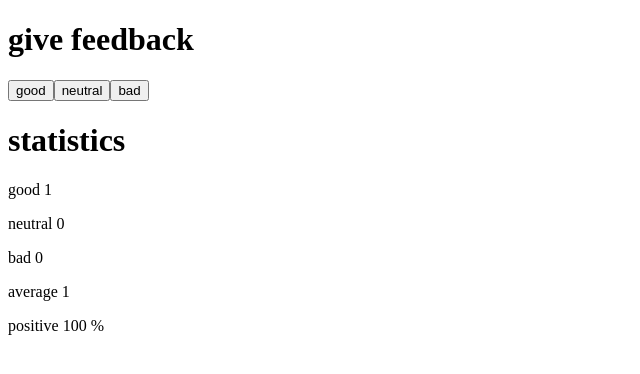
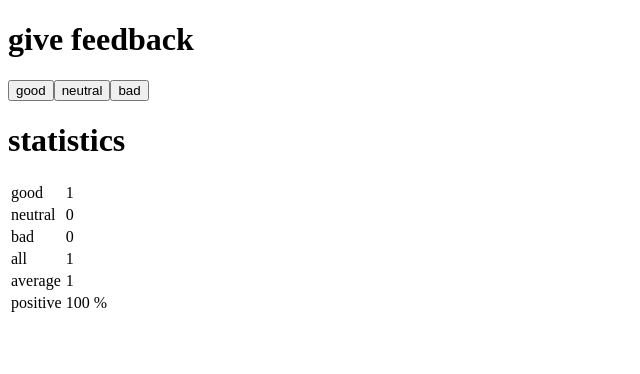
Before and after one commit to axvg/fullso-22, a React (Create React App) app in the folder part1/unicafe/: page / in a window 1280 px wide. Both pictures are taken after a click on the button "good". Shown: the top 374 px of the page, without its empty margins (0-640 px from the left). Built offline with nearby package versions, Linux system fonts and the light colour scheme.

Commit message:
ex. 1.11.

```diff
--- a/part1/unicafe/src/App.js
+++ b/part1/unicafe/src/App.js
@@ -7,34 +7,44 @@ const Button = ({ handleClick, text }) => {
 const StatisticLine = ({ text, value }) => {
     if (text === 'positive') {
         return (
-            <p>
-                {text} {value} %
-            </p>
+            <tr>
+                <td>{text}</td>
+                <td>{value} %</td>
+            </tr>
         );
     }
     return (
-        <p>
-            {text} {value}
-        </p>
+        <tr>
+            <td>{text}</td>
+            <td>{value}</td>
+        </tr>
     );
 };
 
 const Statistics = ({ good, neutral, bad }) => {
     if (good + neutral + bad !== 0) {
         return (
-            <div>
+            <table>
+                <tbody>
                     <StatisticLine text='good' value={good} />
+
                     <StatisticLine text='neutral' value={neutral} />
+
                     <StatisticLine text='bad' value={bad} />
+
+                    <StatisticLine text='all' value={good + neutral + bad} />
+
                     <StatisticLine
                         text='average'
                         value={(good - bad) / (good + neutral + bad)}
                     />
+
                     <StatisticLine
                         text='positive'
                         value={(good * 100) / (good + neutral + bad)}
                     />
-            </div>
+                </tbody>
+            </table>
         );
     } else {
         return (
@@ -54,7 +64,10 @@ const App = () => {
         <div>
             <h1>give feedback</h1>
             <Button handleClick={() => setGood(good + 1)} text='good' />
-            <Button handleClick={() => setNeutral(neutral + 1)} text='neutral' />
+            <Button
+                handleClick={() => setNeutral(neutral + 1)}
+                text='neutral'
+            />
             <Button handleClick={() => setBad(bad + 1)} text='bad' />
 
             <h1>statistics</h1>
```
Lines whose indentation alone changed are shown as unchanged.
